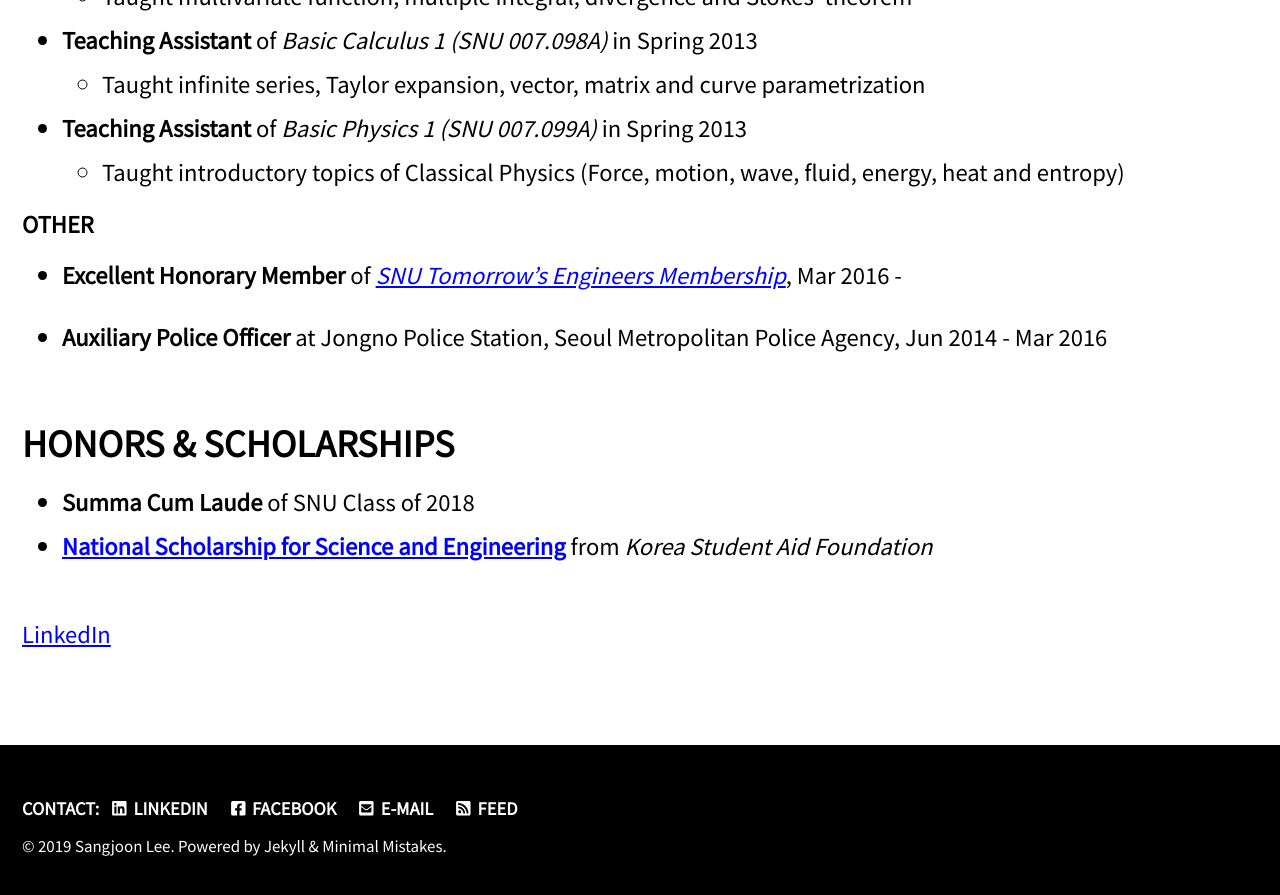
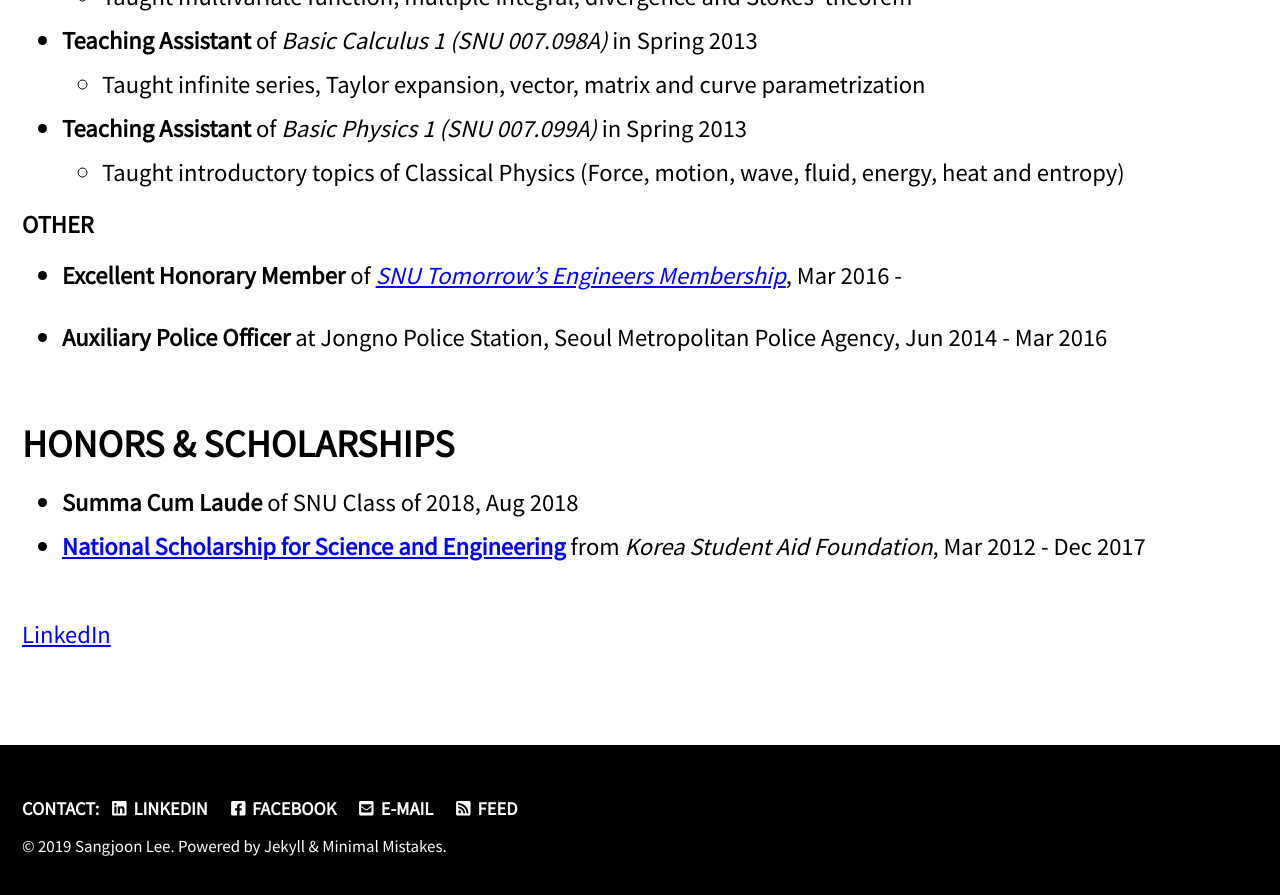
Before and after one commit to jun9303/jun9303.github.io, a Jekyll site: the page built from _pages/about.md, in a window 1280 px wide and 900 px high, scrolled down 1859 px. Shown: the top 895 px of the window. Built offline with Jekyll 4.4.1, drawn with Linux system fonts in a browser that asks for light colours; cached includes are drawn as plain includes; nearby versions of some CDN libraries.

Commit message:
Signed-off-by: SJ <jun9303@gmail.com>

```diff
--- a/_pages/about.md
+++ b/_pages/about.md
@@ -68,8 +68,8 @@ feature_row:
 
 # HONORS & SCHOLARSHIPS
 
-- **Summa Cum Laude** of SNU Class of 2018
-- **[National Scholarship for Science and Engineering](http://www.kosaf.go.kr/eng/jsp/aid/aid02_01_01.jsp?ttab1=0)** from *Korea Student Aid Foundation*
+- **Summa Cum Laude** of SNU Class of 2018, Aug 2018
+- **[National Scholarship for Science and Engineering](http://www.kosaf.go.kr/eng/jsp/aid/aid02_01_01.jsp?ttab1=0)** from *Korea Student Aid Foundation*, Mar 2012 - Dec 2017
 
 <br>
 [LinkedIn](https://www.linkedin.com/in/sangjoonlee93)
```
